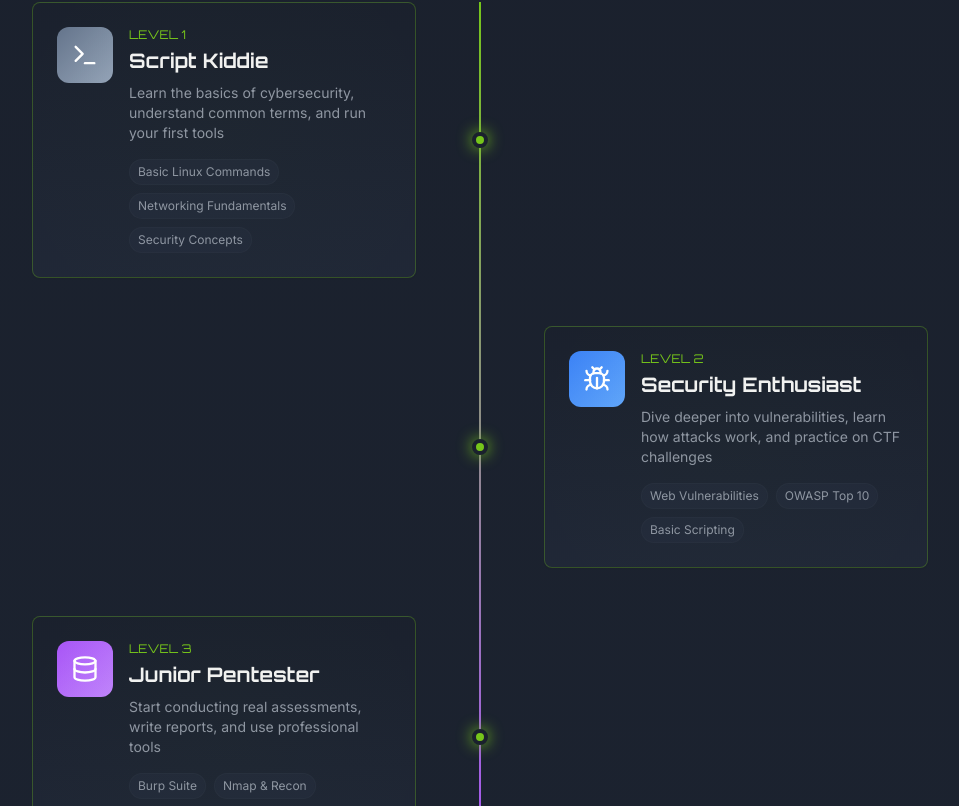
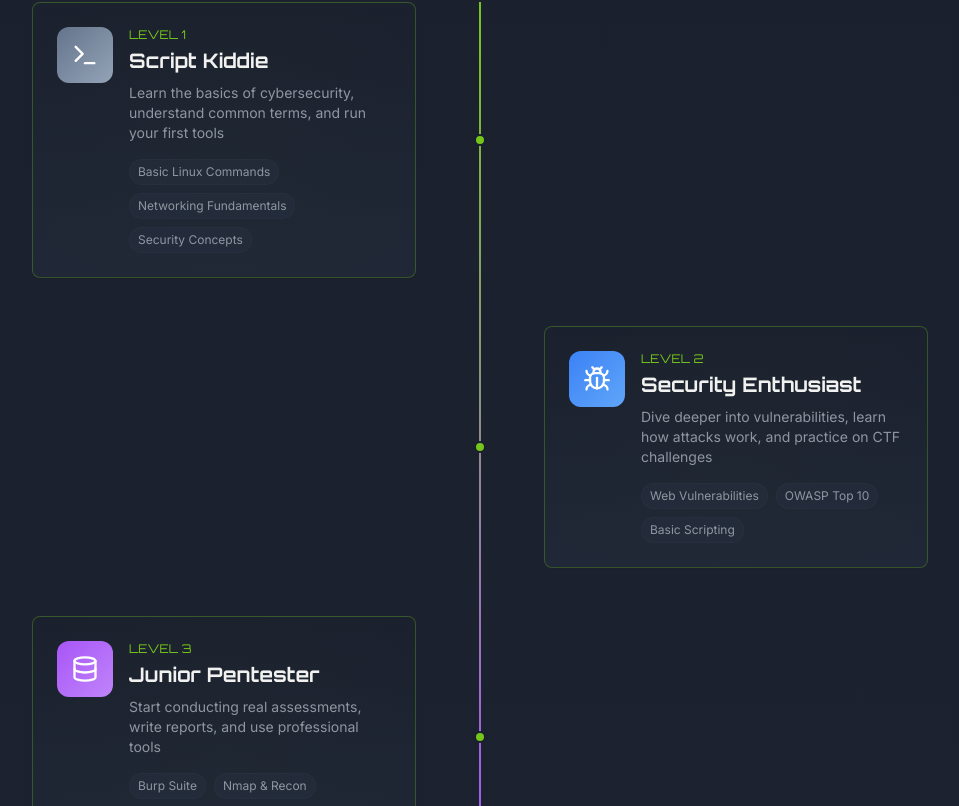
Before and after one commit to Ajay0072005/cyberquest-play-learn, a React (Vite) app: page / in a window 1280 px wide. Shown: the part 1054-1860 px from the top of the page, without its empty margins (160-1119 px from the left). Built offline with nearby package versions, Linux system fonts and the light colour scheme; no server answers; the database is empty.

Commit message:
Preceding changes

```diff
--- a/src/pages/Index.tsx
+++ b/src/pages/Index.tsx
@@ -63,7 +63,7 @@ const Index = () => {
                   }`}
                 >
                   {/* Timeline dot */}
-                  <div className="absolute left-8 md:left-1/2 w-4 h-4 rounded-full bg-primary border-4 border-background transform -translate-x-1/2 z-10 shadow-[0_0_15px_hsl(var(--primary))]" />
+                  <div className="absolute left-8 md:left-1/2 w-3 h-3 rounded-full bg-primary border-2 border-background transform -translate-x-1/2 z-10" />
 
                   {/* Card */}
                   <div className={`ml-16 md:ml-0 md:w-[calc(50%-2rem)] ${index % 2 === 0 ? 'md:pr-8' : 'md:pl-8'}`}>
```
